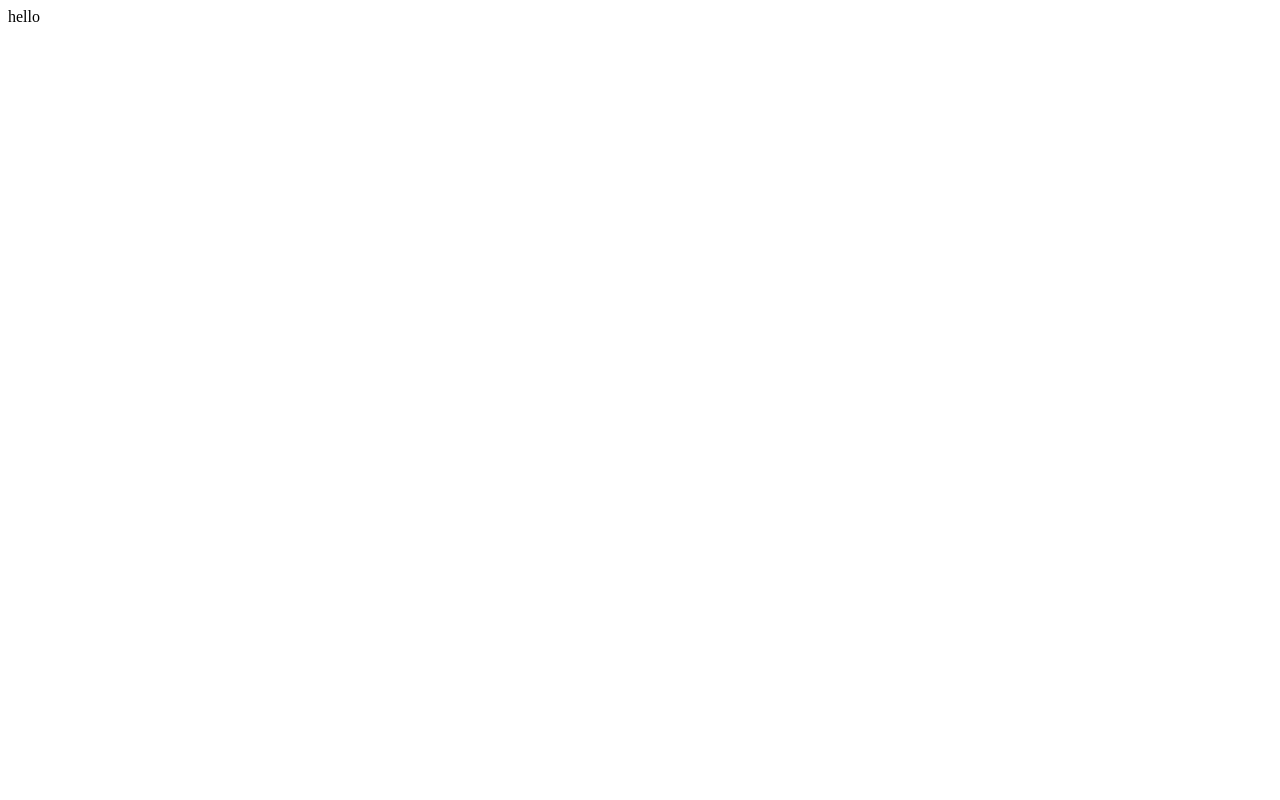
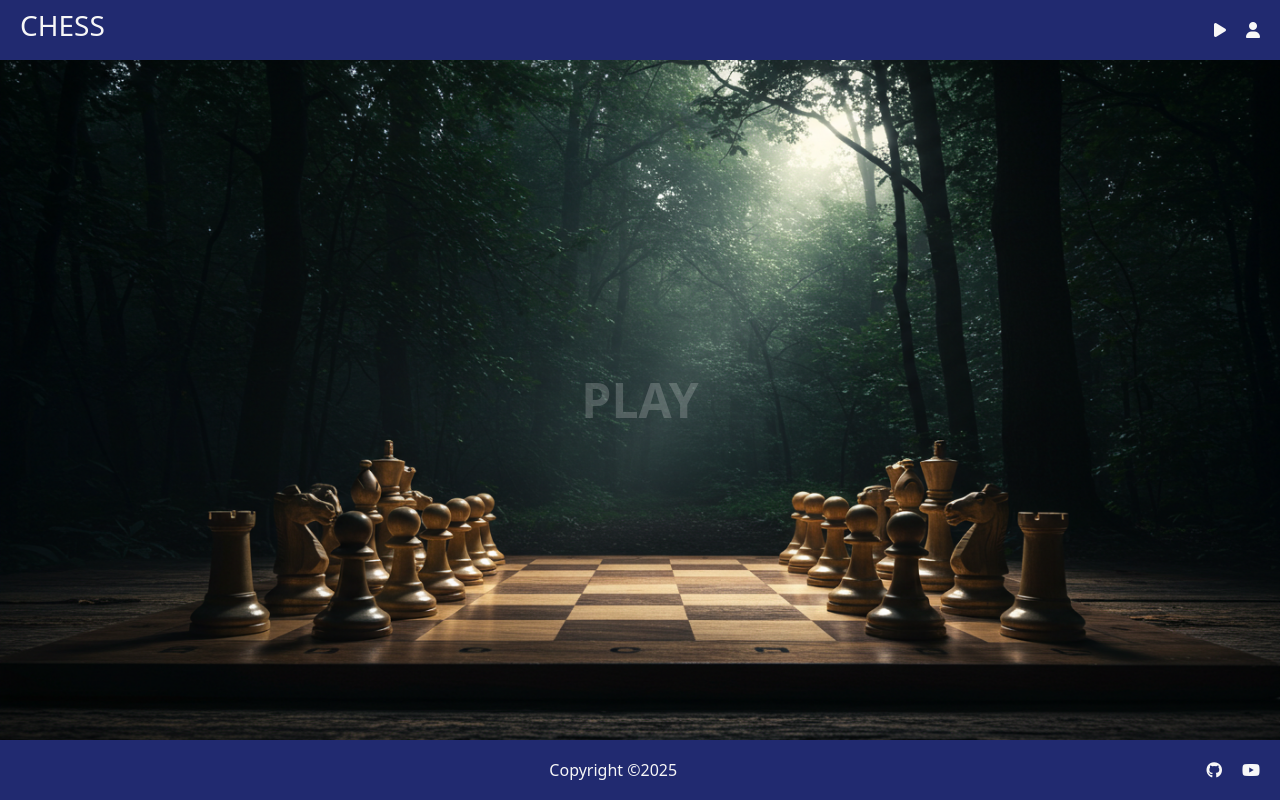
Before and after one commit to Maxence-villet/Chess, a PHP site: page / in a window 1280 px wide. Before the commit the page is almost empty. Run offline with PHP 8.4, Linux system fonts and the light colour scheme.

Commit message:
header and footer setup

```diff
--- a/index.php
+++ b/index.php
@@ -1 +1,12 @@
-<?php  echo "hello"; ?>
+<?php
+include("partials/header.php");
+?>
+
+<div class="container-fluid background">
+    <button class="play">PLAY</button>
+</div>
+
+<?php
+include("partials/footer.php");
+
+?>
--- a/partials/footer.php
+++ b/partials/footer.php
@@ -0,0 +1,12 @@
+
+        <div class="container-fluid">
+            <div class="copyright">
+                <p>Copyright &copy;2025</p>
+            </div>
+            <div class="contact">
+                <a href="https://github.com/Maxence-villet/Chess" class="github"><i class="fa-brands fa-github"></i></a>
+                <a href="#" class="youtube"><i class="fa-brands fa-youtube"></i></a>
+            </div>
+        </div>
+    </body>
+</html>
--- a/partials/header.php
+++ b/partials/header.php
@@ -0,0 +1,24 @@
+<!DOCTYPE html>
+<html lang="en">
+<head>
+    <meta charset="UTF-8">
+    <meta name="viewport" content="width=device-width, initial-scale=1.0">
+    <title>Chess</title>
+    <link href="https://cdn.jsdelivr.net/npm/bootstrap@5.0.2/dist/css/bootstrap.min.css" rel="stylesheet" integrity="sha384-EVSTQN3/azprG1Anm3QDgpJLIm9Nao0Yz1ztcQTwFspd3yD65VohhpuuCOmLASjC" crossorigin="anonymous">
+    <link rel="stylesheet" href="https://cdnjs.cloudflare.com/ajax/libs/font-awesome/6.7.2/css/all.min.css">
+    <link rel="stylesheet" href="../public/css/header.css">
+    <link rel="stylesheet" href="../public/css/footer.css">
+    <link rel="stylesheet" href="../public/css/styles.css">
+</head>
+<body>
+
+    <script src="https://cdn.jsdelivr.net/npm/bootstrap@5.0.2/dist/js/bootstrap.bundle.min.js" integrity="sha384-MrcW6ZMFYlzcLA8Nl+NtUVF0sA7MsXsP1UyJoMp4YLEuNSfAP+JcXn/tWtIaxVXM" crossorigin="anonymous"></script>
+        <div class="container-fluid">
+            <div class="logo">
+                <h3>CHESS</h3>
+            </div>
+            <div class="elements">
+                <i class="fa-solid fa-play"></i>
+                <i class="fa-solid fa-user"></i>
+            </div>
+        </div>
--- /dev/null
+++ b/public/css/header.css
@@ -0,0 +1,37 @@
+.container-fluid {
+    display: flex;
+    justify-content: space-between;
+    padding: 5px 20px;
+    background-color: rgb(33, 42, 112);
+    color: #f7f7f7;
+    align-items: center;
+    height: 60px;
+}
+
+.elements {
+    display: flex;
+    gap: 20px;
+}
+
+.contact{
+    color: #f7f7f7;
+    text-decoration: none;
+    display: flex;
+    gap: 20px;
+    align-items: center;
+}
+
+.contact a {
+    color: #f7f7f7;
+}
+
+
+.copyright{
+    text-align: center;
+    width: 100%;
+
+}
+
+.copyright p {
+    margin: 0;
+}
--- /dev/null
+++ b/public/css/styles.css
@@ -0,0 +1,41 @@
+
+body {
+    background-color: rgb(33, 42, 112);
+}
+.background {
+    background: url('../../images/chessHorizontal.jpg');
+    width: 100%;
+    height: 85vh;
+    background-size: cover;
+    background-position: center;
+    display: flex;
+    justify-content: center;
+}
+
+.background .play {
+    background-color: rgba(0, 0, 0, 0);
+    color: #f7f7f7;
+    border: none;
+    font-size: 3em;
+    border-radius: 15px;
+    padding: 10px 20px;
+    font-weight: bold;
+    opacity: 20%;
+}
+
+.background .play:hover {
+    background-color: rgb(33, 42, 112);
+    opacity: 80%;
+    transition: ease-in-out 0.3s;
+}
+
+
+@media (max-width: 700px) {
+    .background {
+        background: url('../../images/chessVercial.jpg');
+        width: 100%;
+        height: 85vh;
+        background-size: cover;
+        background-position: center;
+    }
+}
```
Also changed, not shown: images/chessHorizontal.jpg (added), images/chessVercial.jpg (added), public/css/footer.css (added), 1 other file.
